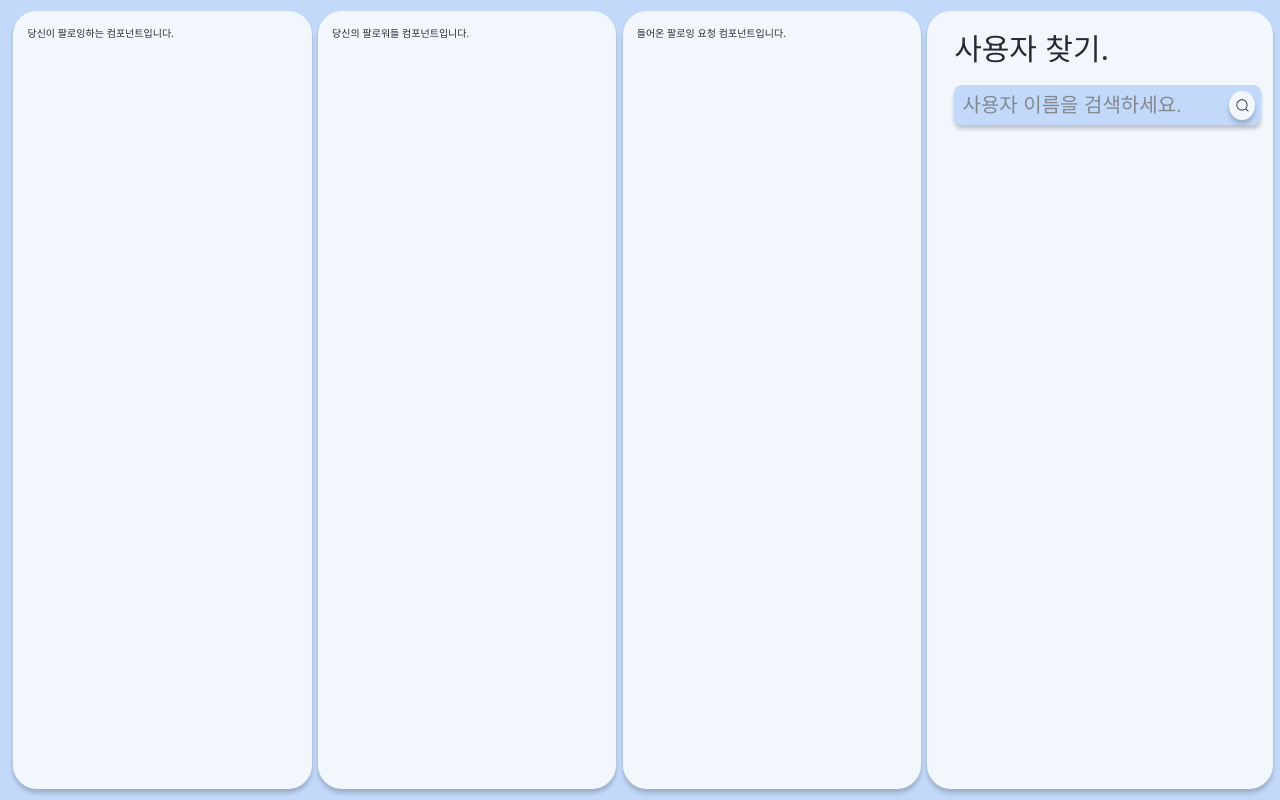
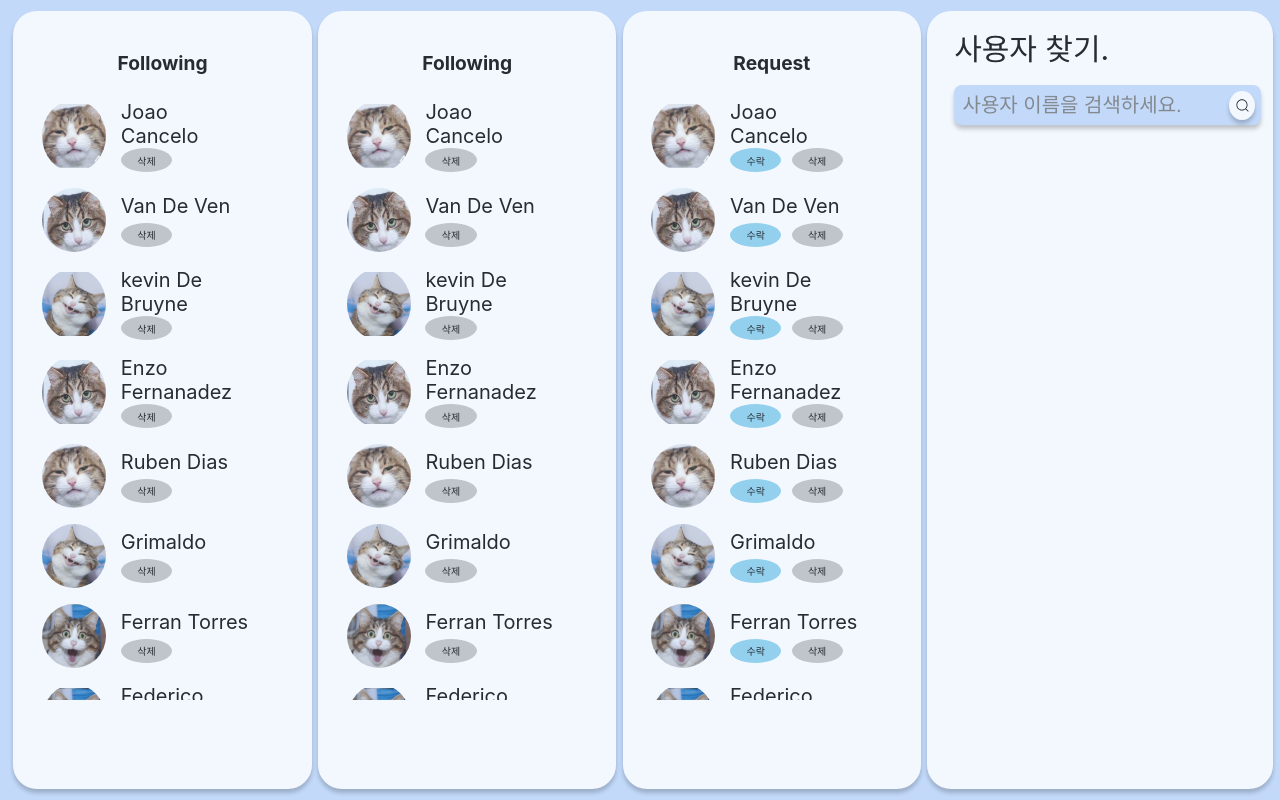
Before and after one commit to TasQueue/Front-End, a React (Create React App) app: page /followManage in a window 1280 px wide. Built offline with nearby package versions, Linux system fonts and the light colour scheme; a web font is replaced by a local one.

Commit message:
FEAT: 팔로우 페이지 UI
팔로우 페이지 UI 구현

```diff
--- a/src/components/home/CategoryModal/AddCategory.tsx
+++ b/src/components/home/CategoryModal/AddCategory.tsx
@@ -1,8 +1,11 @@
-import React, { useState } from 'react';
+import React, { useEffect, useState } from 'react';
 import { ChromePicker } from 'react-color';
 import { useForm } from 'react-hook-form';
 import { categories } from 'recoil/test/atoms';
-import { useSetRecoilState } from 'recoil';
+import { useRecoilValue, useSetRecoilState } from 'recoil';
+import { UserAccessToken } from 'recoil/user/atom';
+import * as process from 'process';
+import axios from 'axios';
 import * as A from './AddCategory.styled';
 
 interface IForm {
@@ -16,6 +19,23 @@ const AddCategory = ({ onClose }: IAddCategory) => {
   const [color, setColor] = React.useState('red'); // 색갈 state
   const [palleteOpen, setPalleteOpen] = useState(false); // 팔레트 오픈 state
   const setUserCategories = useSetRecoilState(categories); // 카테고리 아톰 state
+  const [test, setTest] = useState();
+  const accessToken = useRecoilValue(UserAccessToken);
+  const API_URL = process.env.REACT_APP_TASQUEUE_API_URL;
+  useEffect(() => {
+    fetch(`${API_URL}/users/my-info`, {
+      method: 'GET',
+      headers: {
+        Authorization: `Bearer ${accessToken}`,
+      },
+    })
+      .then((response) => {
+        return response.json();
+      })
+      .then((data) => setTest(data))
+      .catch((error) => console.log(error));
+  }, []);
+  console.log(test);
   // 팔레트에서 색깔 선택 완료 시 호출되는 함수
   const handleChangeComplete = (color) => {
     setColor(color.hex);
--- a/src/pages/FollowManagePage/RequestFollow/RequestFollow.styled.tsx
+++ b/src/pages/FollowManagePage/RequestFollow/RequestFollow.styled.tsx
@@ -1 +1,78 @@
 import styled from 'styled-components';
+
+export const Conatiner = styled.div`
+  display: block;
+  width: 100%;
+  height: 100%;
+`;
+
+export const Header = styled.header`
+  display: flex;
+  align-items: center;
+  justify-content: center;
+  width: 100%;
+  height: 10%;
+`;
+export const Title = styled.h3`
+  font-size: 1.5vw;
+`;
+
+export const Elements = styled.div`
+  display: flex;
+  flex-direction: column;
+  justify-content: flex-start;
+  align-items: center;
+  width: 100%;
+  height: 80%;
+  overflow-y: scroll;
+`;
+
+export const Element = styled.div`
+  display: flex;
+  justify-content: space-evenly;
+  width: 100%;
+  margin: 0 0 2vh 0;
+`;
+
+export const UsersCat = styled.img`
+  width: 5vw;
+  border-radius: 50%;
+`;
+export const Wrapper = styled.div`
+  display: flex;
+  flex-direction: column;
+  align-items: flex-start;
+  justify-content: space-evenly;
+  width: 60%;
+`;
+export const UsersName = styled.p`
+  font-size: 2rem;
+  width: 80%;
+
+  @media (max-width: 1024px) {
+    font-size: 1.8rem;
+  }
+
+  @media (max-width: 768px) {
+    font-size: 1.5rem;
+  }
+
+  @media (max-width: 480px) {
+    font-size: 1.2rem;
+  }
+`;
+export const Button = styled.div`
+  display: flex;
+  align-items: center;
+  justify-content: center;
+  width: 4vw;
+  height: 3vh;
+  border-radius: 50%;
+  background-color: ${(props) => props.color};
+  margin-right: 0.8vw;
+`;
+
+export const ButtonWrapper = styled.div`
+  display: flex;
+  justify-content: center;
+`;
--- a/src/pages/FollowManagePage/RequestFollow/RequestFollow.tsx
+++ b/src/pages/FollowManagePage/RequestFollow/RequestFollow.tsx
@@ -1,7 +1,67 @@
-import React from 'react';
+import { useEffect, useState } from 'react';
+import * as R from './RequestFollow.styled';
+
+// 사용자 정보 타입 정의
+interface UserInfo {
+  name: string;
+  cat: string;
+}
+
+// 목업 사용자 데이터
+const mockUsers: UserInfo[] = [
+  { name: 'Joao Cancelo', cat: 'one' },
+  { name: 'Van De Ven', cat: 'two' },
+  { name: 'kevin De Bruyne', cat: 'three' },
+  { name: 'Enzo Fernanadez', cat: 'two' },
+  { name: 'Ruben Dias', cat: 'one' },
+  { name: 'Grimaldo', cat: 'three' },
+  { name: 'Ferran Torres', cat: 'four' },
+  { name: 'Federico Chiesa', cat: 'four' },
+  { name: 'Federico Valverde', cat: 'four' },
+  { name: 'Joao Felix', cat: 'one' },
+];
+
+const getImagePath = (cat: string) => {
+  switch (cat) {
+    case 'one':
+      return '/assets/images/Cat/badCat.svg';
+    case 'two':
+      return '/assets/images/Cat/normalCat.svg';
+    case 'three':
+      return '/assets/images/Cat/goodCat.svg';
+    case 'four':
+      return '/assets/images/Cat/perfectCat.svg';
+    default:
+      return '/assets/images/Cat/normalCat.svg';
+  }
+};
 
 const RequestFollow = () => {
-  return <div>들어온 팔로잉 요청 컴포넌트입니다.</div>;
+  const [value, setValue] = useState('');
+  const [users, setUsers] = useState(mockUsers);
+  return (
+    <R.Conatiner>
+      <R.Header>
+        <R.Title>Request</R.Title>
+      </R.Header>
+      <R.Elements>
+        {users.map((user) => {
+          return (
+            <R.Element key={user.name}>
+              <R.UsersCat src={getImagePath(user.cat)} alt={`${user.name}의 이미지`} />
+              <R.Wrapper>
+                <R.UsersName>{user.name}</R.UsersName>
+                <R.ButtonWrapper>
+                  <R.Button color='skyblue'>수락</R.Button>
+                  <R.Button color='silver'>삭제</R.Button>
+                </R.ButtonWrapper>
+              </R.Wrapper>
+            </R.Element>
+          );
+        })}
+      </R.Elements>
+    </R.Conatiner>
+  );
 };
 
 export default RequestFollow;
--- a/src/pages/FollowManagePage/YourFollower/YourFollower.styled.tsx
+++ b/src/pages/FollowManagePage/YourFollower/YourFollower.styled.tsx
@@ -1 +1,72 @@
 import styled from 'styled-components';
+
+export const Conatiner = styled.div`
+  display: block;
+  width: 100%;
+  height: 100%;
+`;
+
+export const Header = styled.header`
+  display: flex;
+  align-items: center;
+  justify-content: center;
+  width: 100%;
+  height: 10%;
+`;
+export const Title = styled.h3`
+  font-size: 1.5vw;
+`;
+
+export const Elements = styled.div`
+  display: flex;
+  flex-direction: column;
+  justify-content: flex-start;
+  align-items: center;
+  width: 100%;
+  height: 80%;
+  overflow-y: scroll;
+`;
+
+export const Element = styled.div`
+  display: flex;
+  justify-content: space-evenly;
+  width: 100%;
+  margin: 0 0 2vh 0;
+`;
+
+export const UsersCat = styled.img`
+  width: 5vw;
+  border-radius: 50%;
+`;
+export const Wrapper = styled.div`
+  display: flex;
+  flex-direction: column;
+  align-items: flex-start;
+  justify-content: space-evenly;
+  width: 60%;
+`;
+export const UsersName = styled.p`
+  font-size: 2rem;
+  width: 80%;
+
+  @media (max-width: 1024px) {
+    font-size: 1.8rem;
+  }
+
+  @media (max-width: 768px) {
+    font-size: 1.5rem;
+  }
+
+  @media (max-width: 480px) {
+    font-size: 1.2rem;
+  }
+`;
+export const Button = styled.div`
+  display: flex;
+  align-items: center;
+  justify-content: center;
+  width: 4vw;
+  height: 3vh;
+  border-radius: 50%;
+  background-color: silver;
+`;
--- a/src/pages/FollowManagePage/YourFollower/YourFollower.tsx
+++ b/src/pages/FollowManagePage/YourFollower/YourFollower.tsx
@@ -1,7 +1,64 @@
-import React from 'react';
+import { useEffect, useState } from 'react';
+import * as Y from './YourFollower.styled';
+
+// 사용자 정보 타입 정의
+interface UserInfo {
+  name: string;
+  cat: string;
+}
+
+// 목업 사용자 데이터
+const mockUsers: UserInfo[] = [
+  { name: 'Joao Cancelo', cat: 'one' },
+  { name: 'Van De Ven', cat: 'two' },
+  { name: 'kevin De Bruyne', cat: 'three' },
+  { name: 'Enzo Fernanadez', cat: 'two' },
+  { name: 'Ruben Dias', cat: 'one' },
+  { name: 'Grimaldo', cat: 'three' },
+  { name: 'Ferran Torres', cat: 'four' },
+  { name: 'Federico Chiesa', cat: 'four' },
+  { name: 'Federico Valverde', cat: 'four' },
+  { name: 'Joao Felix', cat: 'one' },
+];
+
+const getImagePath = (cat: string) => {
+  switch (cat) {
+    case 'one':
+      return '/assets/images/Cat/badCat.svg';
+    case 'two':
+      return '/assets/images/Cat/normalCat.svg';
+    case 'three':
+      return '/assets/images/Cat/goodCat.svg';
+    case 'four':
+      return '/assets/images/Cat/perfectCat.svg';
+    default:
+      return '/assets/images/Cat/normalCat.svg';
+  }
+};
 
 const YourFollower = () => {
-  return <div>당신의 팔로워들 컴포넌트입니다.</div>;
+  const [value, setValue] = useState('');
+  const [users, setUsers] = useState(mockUsers);
+  return (
+    <Y.Conatiner>
+      <Y.Header>
+        <Y.Title>Following</Y.Title>
+      </Y.Header>
+      <Y.Elements>
+        {users.map((user) => {
+          return (
+            <Y.Element key={user.name}>
+              <Y.UsersCat src={getImagePath(user.cat)} alt={`${user.name}의 이미지`} />
+              <Y.Wrapper>
+                <Y.UsersName>{user.name}</Y.UsersName>
+                <Y.Button>삭제</Y.Button>
+              </Y.Wrapper>
+            </Y.Element>
+          );
+        })}
+      </Y.Elements>
+    </Y.Conatiner>
+  );
 };
 
 export default YourFollower;
--- a/src/pages/FollowManagePage/YourFollowing/YourFollowing.styled.tsx
+++ b/src/pages/FollowManagePage/YourFollowing/YourFollowing.styled.tsx
@@ -1 +1,72 @@
 import styled from 'styled-components';
+
+export const Conatiner = styled.div`
+  display: block;
+  width: 100%;
+  height: 100%;
+`;
+
+export const Header = styled.header`
+  display: flex;
+  align-items: center;
+  justify-content: center;
+  width: 100%;
+  height: 10%;
+`;
+export const Title = styled.h3`
+  font-size: 1.5vw;
+`;
+
+export const Elements = styled.div`
+  display: flex;
+  flex-direction: column;
+  justify-content: flex-start;
+  align-items: center;
+  width: 100%;
+  height: 80%;
+  overflow-y: scroll;
+`;
+
+export const Element = styled.div`
+  display: flex;
+  justify-content: space-evenly;
+  width: 100%;
+  margin: 0 0 2vh 0;
+`;
+
+export const UsersCat = styled.img`
+  width: 5vw;
+  border-radius: 50%;
+`;
+export const Wrapper = styled.div`
+  display: flex;
+  flex-direction: column;
+  align-items: flex-start;
+  justify-content: space-evenly;
+  width: 60%;
+`;
+export const UsersName = styled.p`
+  font-size: 2rem;
+  width: 80%;
+
+  @media (max-width: 1024px) {
+    font-size: 1.8rem;
+  }
+
+  @media (max-width: 768px) {
+    font-size: 1.5rem;
+  }
+
+  @media (max-width: 480px) {
+    font-size: 1.2rem;
+  }
+`;
+export const Button = styled.div`
+  display: flex;
+  align-items: center;
+  justify-content: center;
+  width: 4vw;
+  height: 3vh;
+  border-radius: 50%;
+  background-color: silver;
+`;
--- a/src/pages/FollowManagePage/YourFollowing/YourFollowing.tsx
+++ b/src/pages/FollowManagePage/YourFollowing/YourFollowing.tsx
@@ -1,7 +1,64 @@
-import React from 'react';
+import { useEffect, useState } from 'react';
+import * as Y from './YourFollowing.styled';
+
+// 사용자 정보 타입 정의
+interface UserInfo {
+  name: string;
+  cat: string;
+}
+
+// 목업 사용자 데이터
+const mockUsers: UserInfo[] = [
+  { name: 'Joao Cancelo', cat: 'one' },
+  { name: 'Van De Ven', cat: 'two' },
+  { name: 'kevin De Bruyne', cat: 'three' },
+  { name: 'Enzo Fernanadez', cat: 'two' },
+  { name: 'Ruben Dias', cat: 'one' },
+  { name: 'Grimaldo', cat: 'three' },
+  { name: 'Ferran Torres', cat: 'four' },
+  { name: 'Federico Chiesa', cat: 'four' },
+  { name: 'Federico Valverde', cat: 'four' },
+  { name: 'Joao Felix', cat: 'one' },
+];
+
+const getImagePath = (cat: string) => {
+  switch (cat) {
+    case 'one':
+      return '/assets/images/Cat/badCat.svg';
+    case 'two':
+      return '/assets/images/Cat/normalCat.svg';
+    case 'three':
+      return '/assets/images/Cat/goodCat.svg';
+    case 'four':
+      return '/assets/images/Cat/perfectCat.svg';
+    default:
+      return '/assets/images/Cat/normalCat.svg';
+  }
+};
 
 const YourFollowing = () => {
-  return <div>당신이 팔로잉하는 컴포넌트입니다.</div>;
+  const [value, setValue] = useState('');
+  const [users, setUsers] = useState(mockUsers);
+  return (
+    <Y.Conatiner>
+      <Y.Header>
+        <Y.Title>Following</Y.Title>
+      </Y.Header>
+      <Y.Elements>
+        {users.map((user) => {
+          return (
+            <Y.Element key={user.name}>
+              <Y.UsersCat src={getImagePath(user.cat)} alt={`${user.name}의 이미지`} />
+              <Y.Wrapper>
+                <Y.UsersName>{user.name}</Y.UsersName>
+                <Y.Button>삭제</Y.Button>
+              </Y.Wrapper>
+            </Y.Element>
+          );
+        })}
+      </Y.Elements>
+    </Y.Conatiner>
+  );
 };
 
 export default YourFollowing;
```
Also changed, not shown: 2 other files (tests, documents, lock files or other folders).
